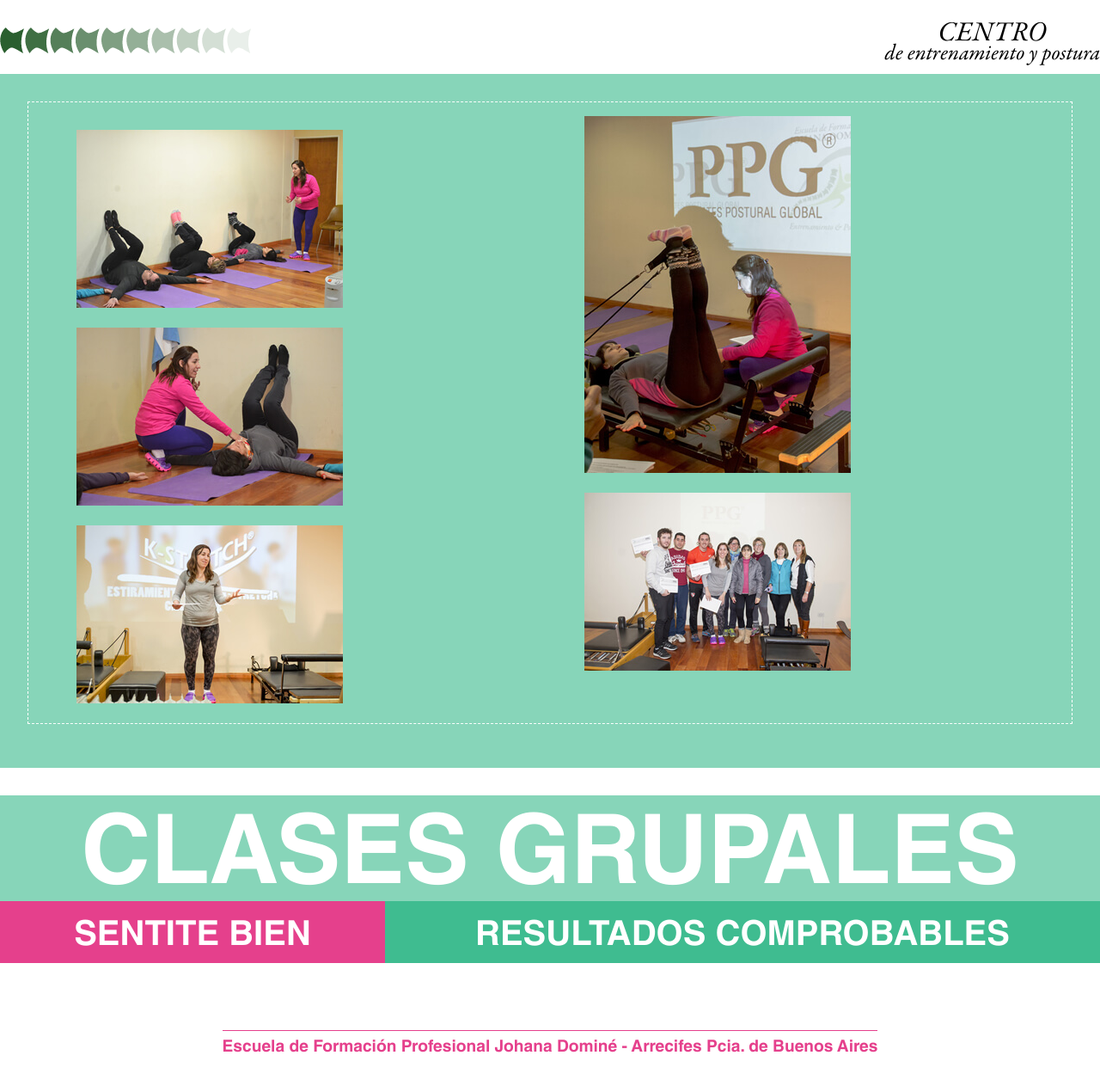
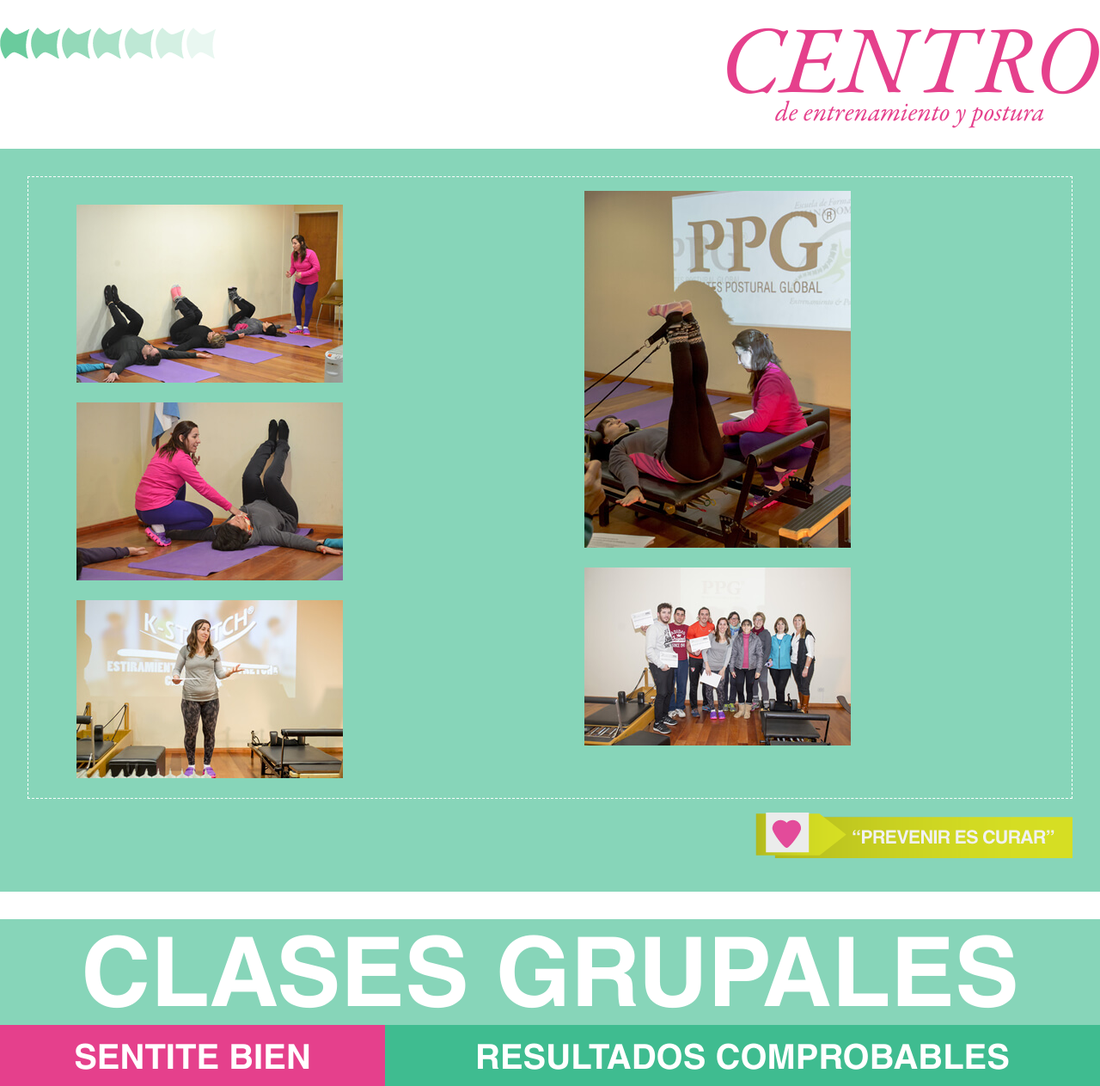
Before and after one commit to roseluxton125/domine, a Django app: page /centro-entrenamiento/ in a window 1280 px wide. Shown: the top 1263 px of the page at 86% size. Run offline with Django 3.2, Linux system fonts and the light colour scheme; parts of the project's set-up code (start-up, migrations or seed data) failed here and were passed over; some libraries are stand-ins or nearby versions; some web fonts are replaced.

Commit message:
Changes in centro layout

```diff
--- a/website/static/css/layout.styl
+++ b/website/static/css/layout.styl
@@ -1,3 +1,6 @@
+html
+	margin 0
+
 body
 	margin 0 auto
 	max-width 1280px
@@ -748,6 +751,9 @@ nav
 				column-gap 0
 				+below(460px)
 					column-count 1
+		.prevent
+			margin-top 1em
+			text-align right
 	// img
 	// 	vertical-align middle
 	// 	width 100%
--- a/website/static/css/styles.css
+++ b/website/static/css/styles.css
@@ -232,6 +232,19 @@ nav .burguer span {
     font-size: 2.2em;
   }
 }
+.centro-entrenamiento #top-content {
+  color: #e5408c;
+  overflow: hidden;
+}
+.centro-entrenamiento #top-content .center-big {
+  font-size: 7em;
+  line-height: 0.9em;
+}
+.centro-entrenamiento #top-content .center-small {
+  font-size: 2em;
+  line-height: 1em;
+  margin-top: -0.5em;
+}
 .centro-entrenamiento .bottom-content p {
   font-weight: bold;
 }
@@ -243,6 +256,9 @@ nav .burguer span {
 }
 .centro-entrenamiento h1 {
   padding: 0.5em 0;
+}
+html {
+  margin: 0;
 }
 body {
   margin: 0 auto;
@@ -1269,6 +1285,10 @@ nav.open .burguer .close-icon {
             column-count: 1;
   }
 }
+.centro-entrenamiento .content .prevent {
+  margin-top: 1em;
+  text-align: right;
+}
 @-webkit-keyframes next-button-anim {
   0% {
     -webkit-transform: translate(2px, 0);
--- a/website/static/css/typography.styl
+++ b/website/static/css/typography.styl
@@ -191,6 +191,16 @@ nav
 			font-size 1.7em
 		+below(550px)
 			font-size 2.2em
+	#top-content
+		color pink
+		overflow hidden
+		.center-big
+			font-size 7em
+			line-height .9em
+		.center-small
+			font-size 2em
+			line-height 1em
+			margin-top -.5em
 	.bottom-content
 		p
 			font-weight bold
--- a/website/templates/centro.html
+++ b/website/templates/centro.html
@@ -6,10 +6,14 @@
 	<title>Centro de Entrenamiento y Postura de Johana Dominé</title>
 
 	<link rel="stylesheet" href="{% static "css/styles.css" %}">
+	<!--[if lt IE 9]>
+		<script src="//cdnjs.cloudflare.com/ajax/libs/respond.js/1.4.2/respond.min.js" type="text/javascript"></script>
+	<![endif]-->
+	<link rel="stylesheet" href="{% static "js/jsOnlyLightbox/css/lightbox.css" %}">
 </head>
 <body class="centro-entrenamiento">
 	<div id="top-content">
-		<div><img src="{% static "img/vertebral_top.png" %}" alt="Escuela de Formación Johana Dominé"></div><!--
+		<div><img src="{% static "img/vertebral_top_centro.png" %}" alt="Escuela de Formación Johana Dominé"></div><!--
 		-->
 		<div>
 			<p class="center-big">CENTRO</p>
@@ -48,7 +52,7 @@
 			</ul>
 		</div>
 		<div class="prevent">
-			<img src="" alt="">
+			<img src="{% static "img/prevent.png" %}" alt="Prevenir es curar!">
 		</div>
 	</section>
 
@@ -64,5 +68,11 @@
 			</span>
 		</p>
 	</div>
+
+	<script src="{% static "js/jsOnlyLightbox/js/lightbox.min.js" %}" type="text/javascript"></script>
+	<script>
+		var lightbox = new Lightbox();
+		lightbox.load();
+	</script>
 </body>
 </html>
```
Also changed, not shown: website/static/img/prevent.png (added), website/static/img/vertebral_top_centro.png (added), 3 other files.
